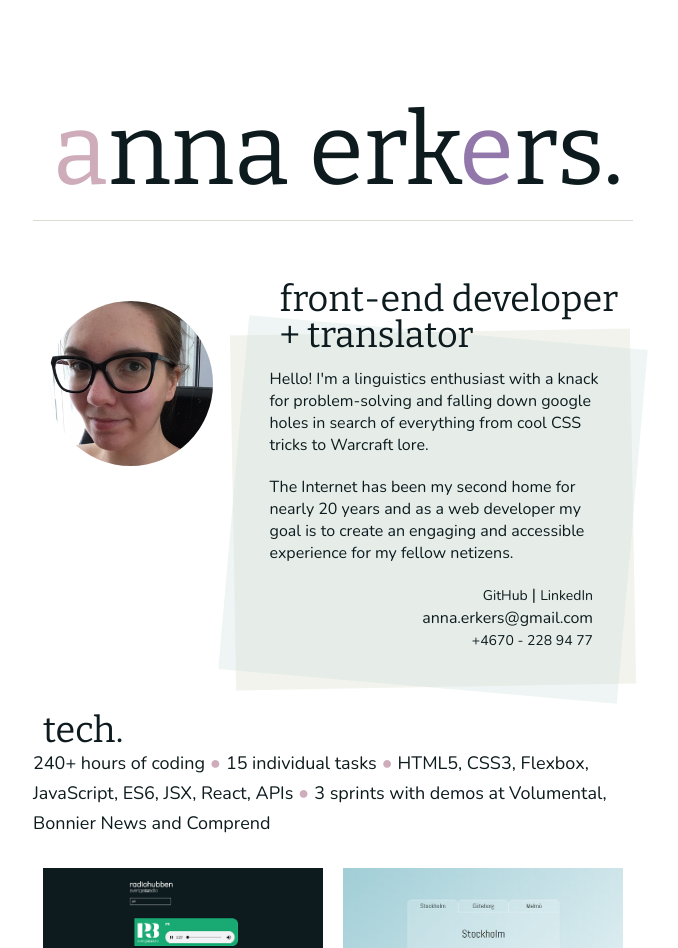
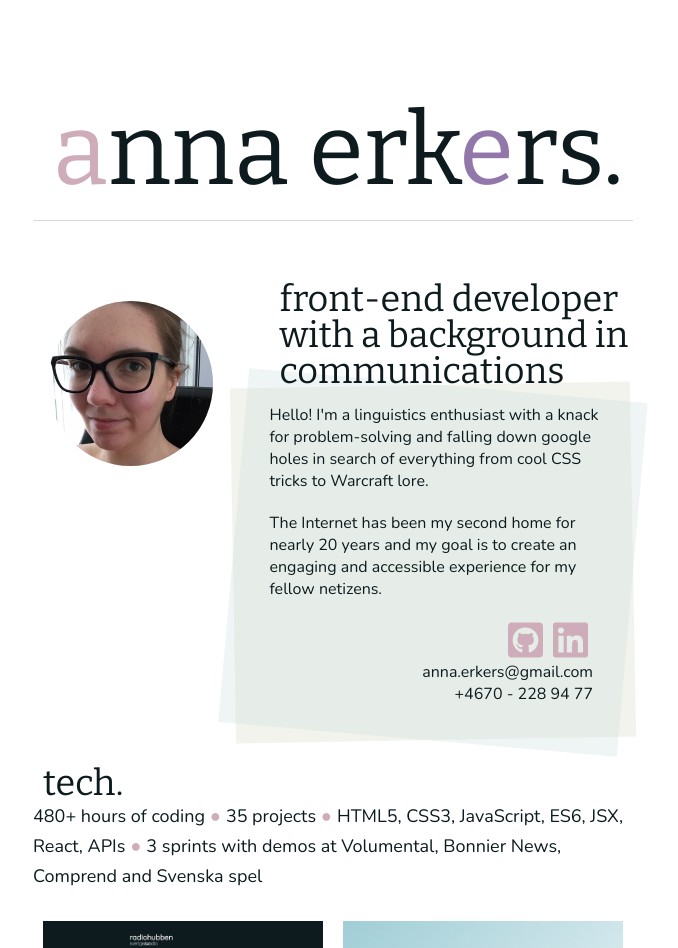
Before and after one commit to Hilwynn/personal-portfolio-technigo, a React (Create React App) app: page / in a window 1280 px wide. Shown: the top 948 px of the page, without its empty margins (307-985 px from the left). Built offline with nearby package versions, Linux system fonts and the light colour scheme.

Commit message:
Edited content on the main page and changed links to LinkedIn and GitHub to be icons

```diff
--- a/src/Pages/LandingPage/index.js
+++ b/src/Pages/LandingPage/index.js
@@ -26,8 +26,7 @@ export default class LandingPage extends Component {
           </div>
           <div className="about-me-right">
             <h2>
-              Front-end Developer <br />
-              + Translator
+              Front-end Developer with a background in communications
             </h2>
             <div className="about-me-bio">
               <p>
@@ -40,10 +39,10 @@ export default class LandingPage extends Component {
               </p>
               <p>
                 The Internet has been my second
-                home for nearly 20 years and as a
-                web developer my goal is to
-                create an engaging and accessible
-                experience for my fellow netizens.
+                home for nearly 20 years and my
+                goal is to create an engaging and
+                accessible experience for my
+                fellow netizens.
               </p>
             </div>
             <div className="about-me-contact">
@@ -52,14 +51,13 @@ export default class LandingPage extends Component {
                   href="https://github.com/Hilwynn"
                   rel="noopener noreferrer"
                   target="_blank">
-                  GitHub
+                  <i className="fab fa-github-square" />
                 </a>
-                &nbsp;|&nbsp;
                 <a
                   href="https://www.linkedin.com/in/anna-erkers-868738118/"
                   rel="noopener noreferrer"
                   target="_blank">
-                  LinkedIn
+                  <i className="fab fa-linkedin" />
                 </a>
                 <br />
                 anna.erkers@gmail.com
@@ -77,13 +75,13 @@ export default class LandingPage extends Component {
         <section className="container tech">
           <h2>Tech.</h2>
           <p>
-            240+ hours of coding
+            480+ hours of coding
             <span className="bullet pink">&#9679;</span>
-            15 individual tasks
+            35 projects
             <span className="bullet pink">&#9679;</span>
-            HTML5, CSS3, Flexbox, JavaScript, ES6, JSX, React, APIs
+            HTML5, CSS3, JavaScript, ES6, JSX, React, APIs
             <span className="bullet pink">&#9679;</span>
-            3 sprints with demos at Volumental, Bonnier News and Comprend
+            3 sprints with demos at Volumental, Bonnier News, Comprend and Svenska spel
           </p>
           <div className="cases">
             {casesJson.cases.map(project =>
@@ -177,7 +175,7 @@ export default class LandingPage extends Component {
                 Studies in the fields of Swedish
                 and English literature and
                 linguistics, as well as
-                Translation Theory with a focus
+                Translation Studies with a focus
                 on translation from English to
                 Swedish.
               </p>
--- a/src/Pages/LandingPage/style.css
+++ b/src/Pages/LandingPage/style.css
@@ -67,9 +67,19 @@
   text-align: right;
 }
 
+.about-me-contact a i {
+  color: var(--pink);
+  font-size: 4rem;
+  margin: 0 .5rem;
+}
+
 .about-me-contact a {
   color: var(--black);
-  font-size: 1.4rem;
+}
+
+.about-me-contact a i:hover,
+.about-me-contact a i:focus {
+  color: var(--black);
 }
 
 .about-me-contact a:hover,
```
